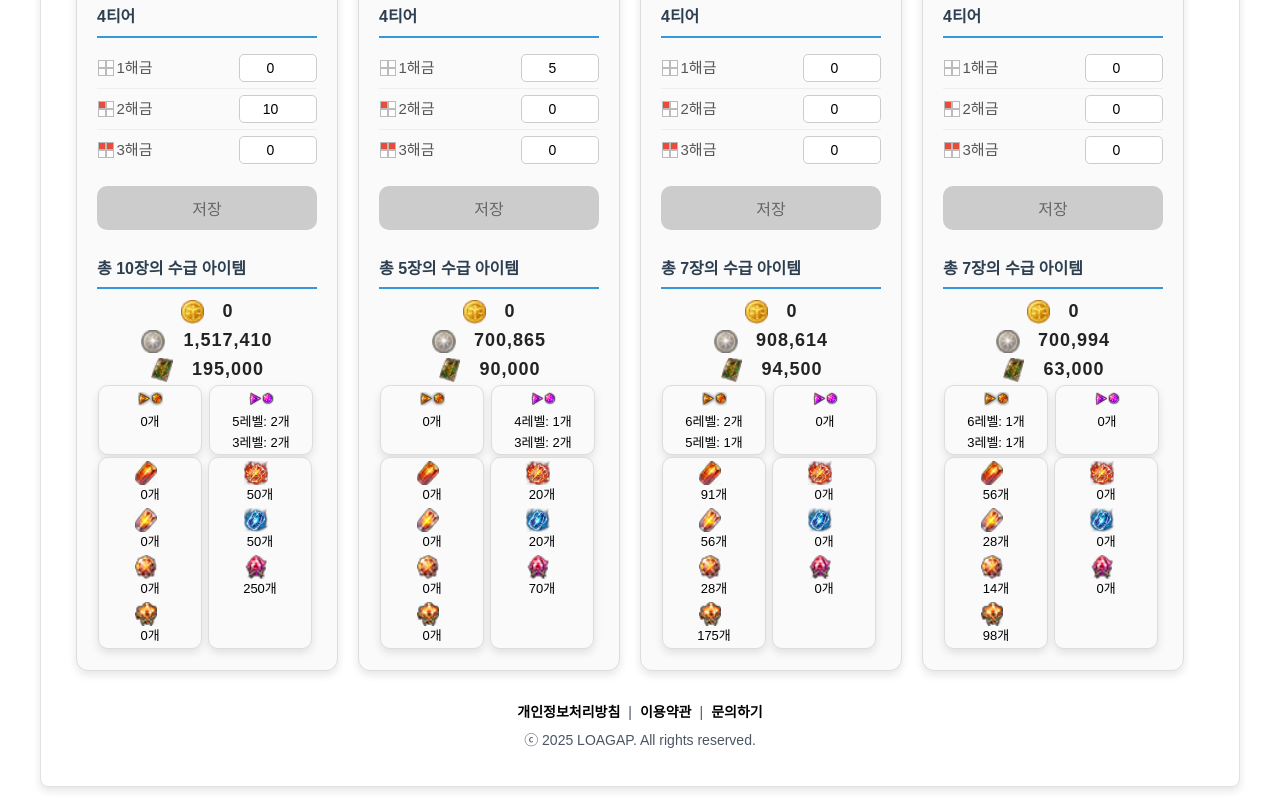
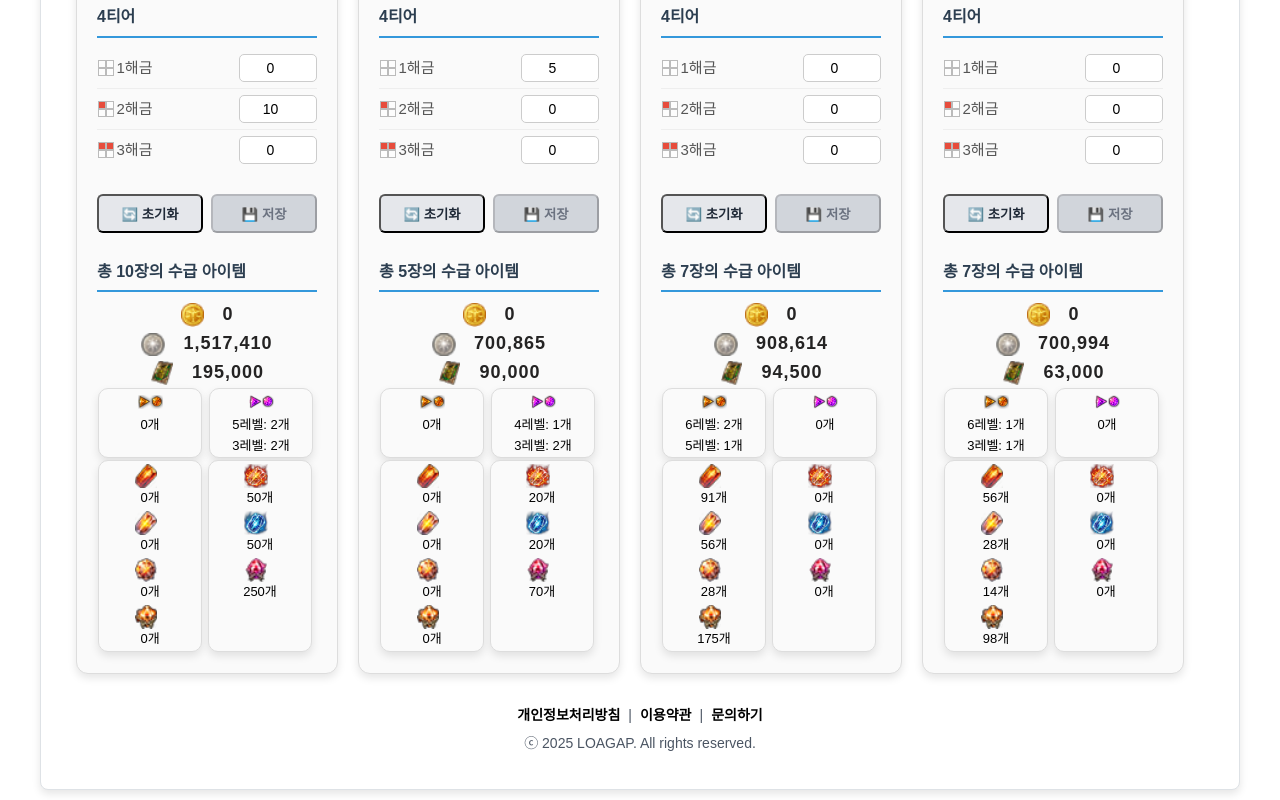
Before and after one commit to cgm97/GapBotApp, a Next.js app in the folder next-app/: page /cube in a window 1280 px wide. Shown: the part 805-1605 px from the top of the page. Built offline with nearby package versions, Linux system fonts and the light colour scheme.

Commit message:
큐브 캐릭별 초기화 버튼 추가

```diff
--- a/next-app/app/cube/cubeClient.js
+++ b/next-app/app/cube/cubeClient.js
@@ -189,6 +189,23 @@ const Cube = ({ characterTemp, cubeTemp }) => {
       } else {
         character.CUBES[character.CUBES.length] = { name: tierName, count: newValue };
       }
+      if (sessionStorage.getItem("token")) {
+        character.isSaveEnabled = false; // 수정 시 무조건 저장 버튼 활성화
+      }
+      return newCharacterInfo;
+    });
+  };
+
+  // 수량 초기화 캐릭별로
+  const handleCountReset = (characterIndex) => {
+    setCharacterInfo((prevState) => {
+      const newCharacterInfo = [...prevState];
+      const character = newCharacterInfo[characterIndex];
+      // 모든 큐브 count 초기화
+      character.CUBES = character.CUBES.map((cube) => ({
+        ...cube,
+        count: 0,
+      }));
       if (sessionStorage.getItem("token")) {
         character.isSaveEnabled = false; // 수정 시 무조건 저장 버튼 활성화
       }
@@ -449,16 +466,29 @@ const Cube = ({ characterTemp, cubeTemp }) => {
                   })}
                 </ul>
               </div>
-              {/* 저장 버튼 */}
-              <button
-                type="submit"
-                className={`save-button ${isSaveEnabled ? 'disabled' : ''}`} // CSS 클래스 추가
-                onClick={() => handleSave(characterIndex)} // 함수 참조 전달
-                disabled={isSaveEnabled} // 상태 값에 따라 활성화/비활성화 설정
-              >
-                저장
-              </button>
+              <div className="flex w-full mt-2 space-x-2">
+                {/* 초기화 버튼 */}
+                <button
+                  type="button"
+                  onClick={() => handleCountReset(characterIndex)}
+                  className="w-1/2 px-4 py-2 rounded-md bg-gray-200 hover:bg-gray-300 text-gray-800 font-semibold transition"
+                >
+                  🔄 초기화
+                </button>
 
+                {/* 저장 버튼 */}
+                <button
+                  type="button"
+                  onClick={() => handleSave(characterIndex)}
+                  disabled={isSaveEnabled}
+                  className={`w-1/2 px-4 py-2 rounded-md font-semibold transition ${isSaveEnabled
+                      ? 'bg-gray-300 text-gray-500 cursor-not-allowed'
+                      : 'bg-blue-600 hover:bg-blue-700 text-white'
+                    }`}
+                >
+                  💾 저장
+                </button>
+              </div>
               {/* 총 수급 아이템 섹션 */}
               <div className="tier-section">
                 <h3 className="tier-title">
```
